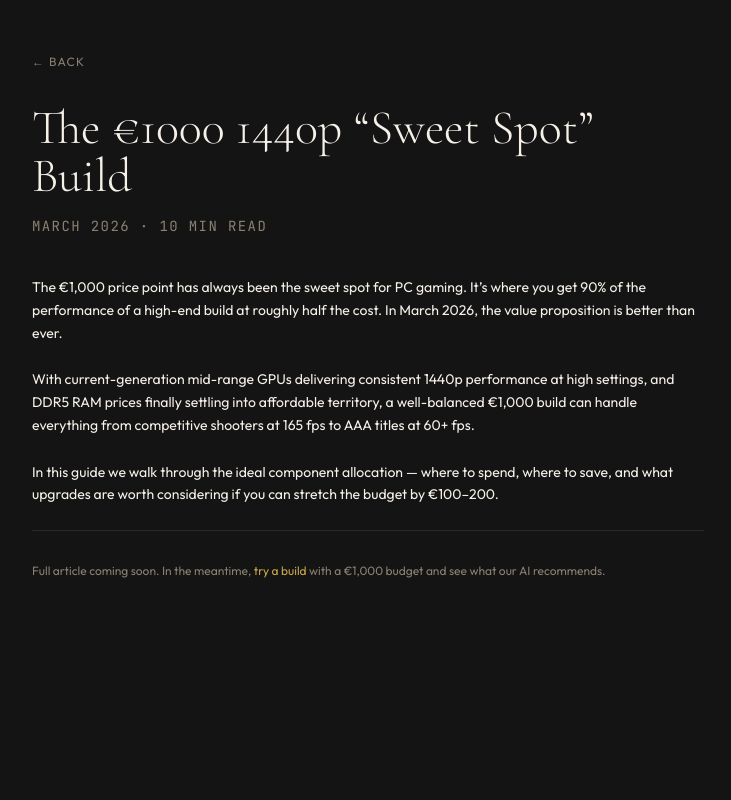
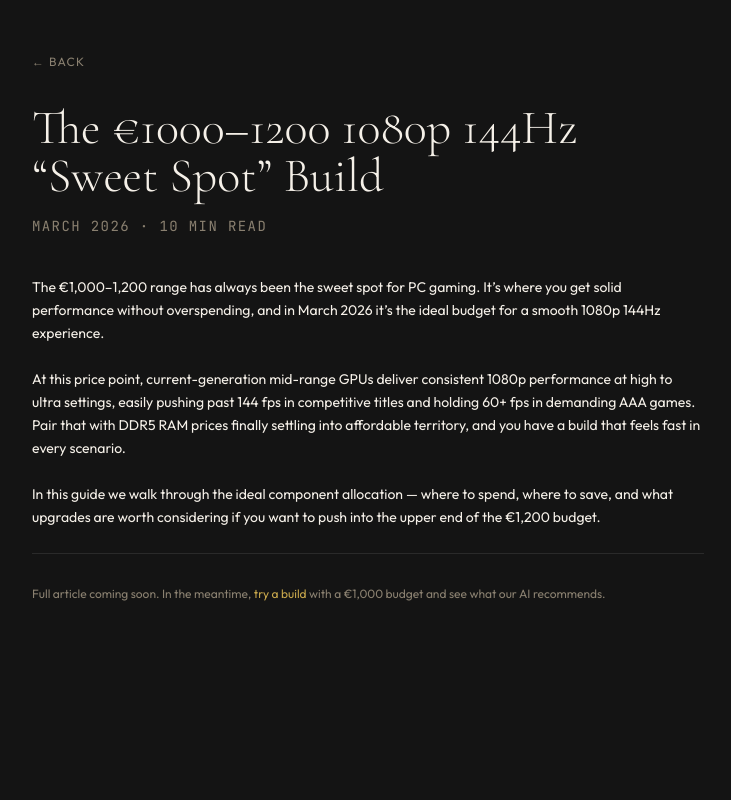
Before and after one commit to Savvas-S/PcCoach, a Next.js app in the folder frontend/: page /guides/1000-euro-sweet-spot-build in a window 1280 px wide. Shown: the top 800 px of the page, without its empty margins (272-1003 px from the left). Built offline with nearby package versions, Linux system fonts and the light colour scheme.

Commit message:
content: change sweet spot guide to 1080p 144Hz at €1000–1200
The 1440p 165fps claim was unrealistic at this budget. Updated to
1080p 144Hz which accurately reflects what a €1000–1200 build delivers.

https://claude.ai/code/session_01MU6F4DnxFNMNQHxnPZW4R5

```diff
--- a/frontend/src/app/guides/1000-euro-sweet-spot-build/page.tsx
+++ b/frontend/src/app/guides/1000-euro-sweet-spot-build/page.tsx
@@ -1,9 +1,9 @@
 import Link from "next/link";
 
 export const metadata = {
-  title: "The \u20AC1000 1440p Sweet Spot Build (March 2026) | The PC Coach",
+  title: "The \u20AC1000\u20131200 1080p 144Hz Sweet Spot Build (March 2026) | The PC Coach",
   description:
-    "The best price-to-performance ratio for a mid-range 1440p gaming PC in March 2026.",
+    "The best price-to-performance ratio for a 1080p 144Hz gaming PC in March 2026.",
 };
 
 export default function SweetSpotBuildGuide() {
@@ -18,7 +18,7 @@ export default function SweetSpotBuildGuide() {
         </Link>
 
         <h1 className="font-display font-light text-5xl text-obsidian-text mt-8 mb-4">
-          The &euro;1000 1440p &ldquo;Sweet Spot&rdquo; Build
+          The &euro;1000&ndash;1200 1080p 144Hz &ldquo;Sweet Spot&rdquo; Build
         </h1>
 
         <p className="text-obsidian-muted text-sm mb-10 font-mono uppercase tracking-widest">
@@ -27,21 +27,22 @@ export default function SweetSpotBuildGuide() {
 
         <div className="space-y-6 text-obsidian-text text-sm leading-relaxed">
           <p>
-            The &euro;1,000 price point has always been the sweet spot for PC gaming.
-            It&rsquo;s where you get 90% of the performance of a high-end build at
-            roughly half the cost. In March 2026, the value proposition is better than
-            ever.
+            The &euro;1,000&ndash;1,200 range has always been the sweet spot for PC
+            gaming. It&rsquo;s where you get solid performance without overspending,
+            and in March 2026 it&rsquo;s the ideal budget for a smooth 1080p 144Hz
+            experience.
           </p>
           <p>
-            With current-generation mid-range GPUs delivering consistent 1440p
-            performance at high settings, and DDR5 RAM prices finally settling into
-            affordable territory, a well-balanced &euro;1,000 build can handle
-            everything from competitive shooters at 165 fps to AAA titles at 60+ fps.
+            At this price point, current-generation mid-range GPUs deliver consistent
+            1080p performance at high to ultra settings, easily pushing past 144 fps
+            in competitive titles and holding 60+ fps in demanding AAA games. Pair
+            that with DDR5 RAM prices finally settling into affordable territory, and
+            you have a build that feels fast in every scenario.
           </p>
           <p>
             In this guide we walk through the ideal component allocation &mdash; where
             to spend, where to save, and what upgrades are worth considering if you
-            can stretch the budget by &euro;100&ndash;200.
+            want to push into the upper end of the &euro;1,200 budget.
           </p>
 
           <div className="border-t border-obsidian-border pt-8 mt-8">
--- a/frontend/src/components/EditorialSection.tsx
+++ b/frontend/src/components/EditorialSection.tsx
@@ -20,9 +20,9 @@ const GUIDES: GuideCard[] = [
     href: "/guides/amazon-de-shipping-guide",
   },
   {
-    title: "The \u20AC1000 1440p \u201CSweet Spot\u201D Build (March 2026)",
+    title: "The \u20AC1000\u20131200 1080p 144Hz \u201CSweet Spot\u201D Build (March 2026)",
     excerpt:
-      "We analyze the current market to bring you the best price-to-performance ratio for a mid-range gaming PC.",
+      "We analyze the current market to bring you the best price-to-performance ratio for a smooth 1080p 144Hz gaming PC.",
     href: "/guides/1000-euro-sweet-spot-build",
   },
 ];
```
